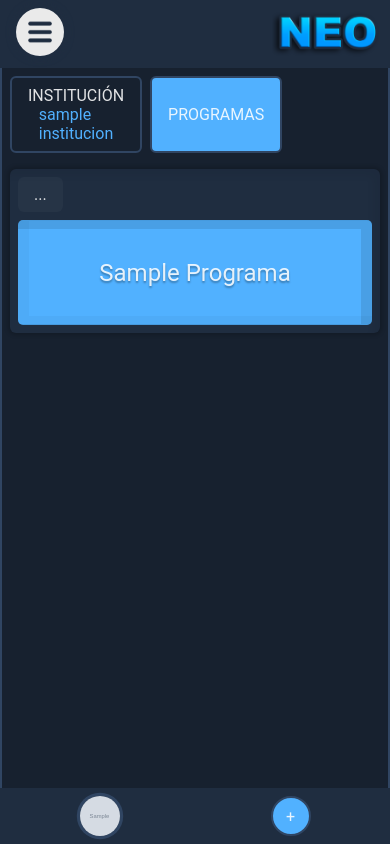
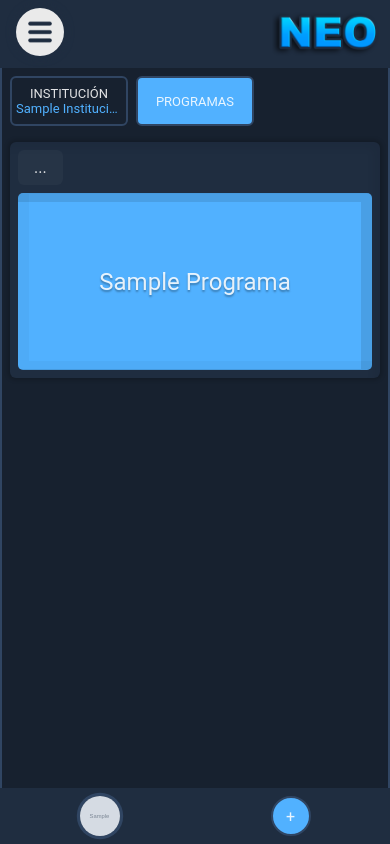
Before and after one commit to kafuz/multipacientes.beta, a Django app: page /institucionales/programa/index/1 in a window 390 px wide. Run offline with Django 5.2, Linux system fonts and the light colour scheme; a user stored in the database is signed in; tables that the repository leaves empty hold one stand-in row (values such as "Sample post"); grey boxes marked "Sample" are stand-in pictures.

Commit message:
Base group lista 3

```diff
--- a/institucionales/static/css/institucionales/medium.css
+++ b/institucionales/static/css/institucionales/medium.css
@@ -14,15 +14,20 @@
     border-right: 2px solid var(--surface-border);
 
     & > div
-    { padding: .5rem; border-radius: 6px; }
+    { padding: .5rem; border-radius: 6px;}
 
     & > .container-nav
     {
-        display: flex;
+        display: grid;
+        grid-template-columns: repeat(3, 200px);
         gap: 0.5rem;
-        font-size: var(--size-text-medium);
+        width: 100%;
+        padding-bottom: 0.5rem;
 
-        & > div > a
+        & > div
+        {
+            overflow: hidden;
+            > a
             {
                 display: flex;
                 flex-direction: column;
@@ -37,12 +42,18 @@
                 height: 100%;
                 &>span:last-child
                 {
+                    text-transform: capitalize;
                     width: min-content;
                     color: var(--primary-color);
-                text-transform:lowercase;
+                    text-align: center;
+                    width: 100%;
+                    overflow: hidden;
+                    white-space: nowrap;
+                    text-overflow: ellipsis;
                 }
                 &[values='active']
                 { background-color: var(--primary-color); }
+            }
         }
     }
 
@@ -108,21 +119,32 @@
                 }
             }
 
-            .child-body {
-                & > a {
-                    display: block;
+            .child-body
+            {
+                display: flex;
+                justify-content: center;
+                align-items: center;
+                overflow: hidden;
                 width: 100%;
-                    padding: 2.4rem 0;
-                    border-radius: 0.3125rem;
-                    text-align: center;
-                    font-size: var(--size-text-large);
-                    text-shadow: 0 0.125rem 0.125rem rgba(var(--color-tema), 0.3);
-                    overflow: hidden;
+                aspect-ratio: 1/0.7;
+
                 box-shadow:
                 -0.375rem 0.25rem 0 0.3125rem rgba(var(--color-tema), 0.1) inset,
                 0.375rem -0.25rem 0 0.3125rem rgba(var(--color-tema), 0.03) inset;
                 background-color: var(--primary-color);
+                border-radius: 0.3125rem;
+                padding:0 .25rem;
+                & > a
+                {
+                    overflow: hidden;
+                    text-overflow: ellipsis;
+                    text-align: center;
                     text-transform: capitalize;
+                    display: block;
+                    width: 100%;
+                    padding: 1rem 0;
+                    font-size:calc(var(--size-text-medium) + 0.1rem);
+                    text-shadow: 0 0.125rem 0.125rem rgba(var(--color-tema), 0.3);
                 }
             }
         }
@@ -136,15 +158,32 @@
 { display: flex; }
 
 @media (max-width: 767px) {
-    #container_main {
+    .container-main
+    {
         overflow: hidden;
 
-        & > #container__nav > div > a {
-            font-size: large;
+        & > .container-nav
+        {
+            grid-template-columns: repeat(3, 1fr);
+            &> div > a
+            {
+                padding:.5rem .25rem;
+                font-size: small;
+            }
         }
 
         & > #container__system__file {
             overflow-y: scroll;
         }
     }
+    .child-body
+    {
+        font-size: large !important;
+        aspect-ratio: 1/0.5 !important;
+
+        & > a
+        {
+            font-size:var(--size-text-large) !important;
         }
+    }
+}
```
Also changed, not shown: institucionales/views/asignatura.py (+17 -19 lines), public/migrations/0003_alter_rubrica_options.py (added). Lines whose indentation alone changed are shown as unchanged.
